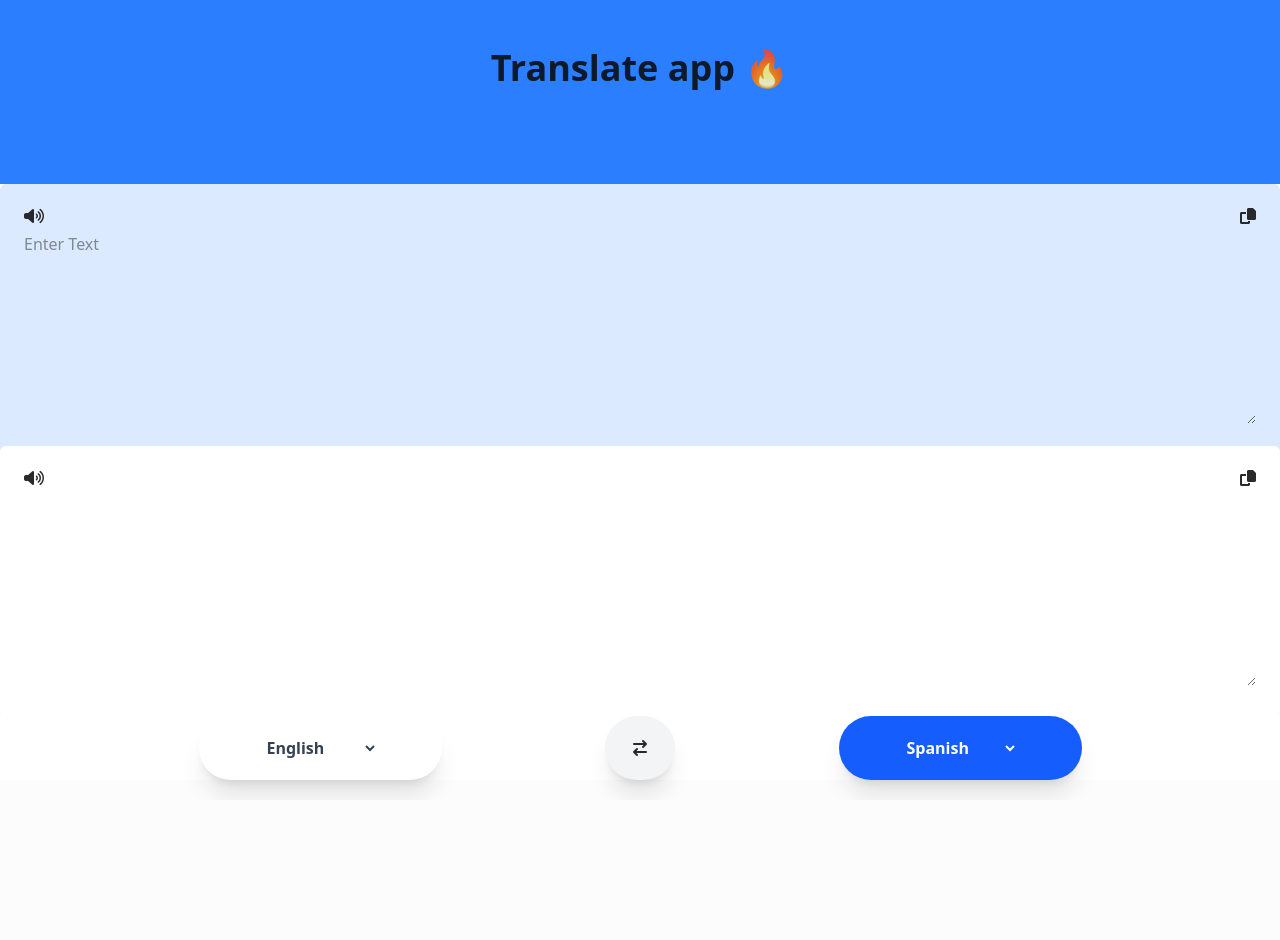
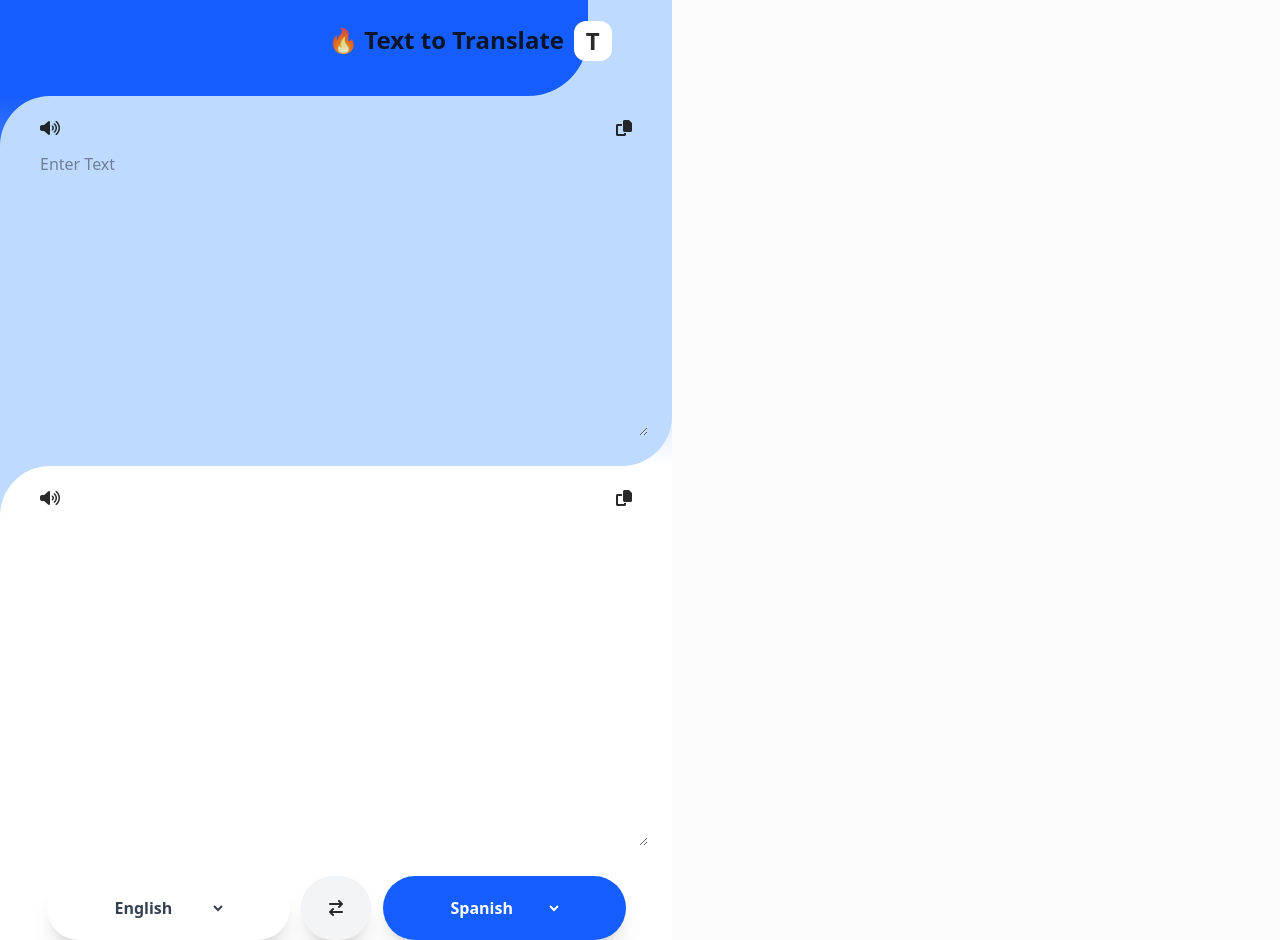
Before and after one commit to danilokosam/translator-app, a React (Vite) app: page / in a window 1280 px wide. Before the commit the page ends 800 px from the top, so only its background shows below. Built offline with nearby package versions, Linux system fonts and the light colour scheme.

Commit message:
fix: fixed ui style: update layout and styling for App, ActionsButtons, DisplayTextInput, and Translator components

```diff
--- a/src/App.jsx
+++ b/src/App.jsx
@@ -3,7 +3,7 @@ import { Translator } from "./components/Translator";
 
 function App() {
   return (
-    <div className="container h-screen my-auto align-middle items-center">
+    <div className="  h-screen  align-middle items-center">
       <Translator />
     </div>
   );
--- a/src/components/ActionsButtons.jsx
+++ b/src/components/ActionsButtons.jsx
@@ -1,7 +1,7 @@
 export const ActionsButtons = ({ id, onIconClick, error }) => {
 	return (
 		<>
-			<div className="icons flex justify-between ">
+			<div className="icons flex justify-between px-4">
 				{/* Icons for speak and copy actions */}
 				<i
 					className="fa-solid fa-volume-high"
--- a/src/components/DisplayTextInput.jsx
+++ b/src/components/DisplayTextInput.jsx
@@ -11,18 +11,21 @@ export const DisplayTextInput = ({
 	return (
 		<>
 			{/* Display text input ✍️*/}
-			<div className="text-input flex flex-col justify-between ">
-				<div className="w-full bg-blue-100 p-6 rounded-md ">
+			<div className="text-input   flex flex-col justify-between ">
+				<div className="bg-gradient-to-b from-blue-600 to-white">
+					<div className="relative w-full bg-blue-200 p-6 rounded-tl-[50px] rounded-br-[50px]  ">
 						<ActionsButtons error={error} id="from" onIconClick={onIconClick} />
 						<textarea
-						className="from-text w-full min-h-[200px] py-2 outline-0  "
+							className="from-text  w-full min-h-[300px] p-4 outline-0  "
 							placeholder="Enter Text"
 							value={fromText}
 							onChange={(e) => setFromText(e.target.value)}
 							aria-label="Source text for translation"
 						/>
 					</div>
-				<div className="w-full bg-white p-6 rounded-md -mt-2">
+				</div>
+				<div className="bg-blue-200">
+					<div className="w-full bg-white p-6 rounded-tl-[50px]  ">
 						<ActionsButtons id="to" onIconClick={onIconClick} />
 						{/* Display loading spinner ⏳ */}
 						{loading && (
@@ -32,13 +35,14 @@ export const DisplayTextInput = ({
 						)}
 
 						<textarea
-						className="to-text from-text  w-full min-h-[200px] py-2 outline-0"
+							className="to-text from-text  w-full min-h-[340px] p-4 outline-0"
 							value={toText}
 							readOnly
 							aria-label="Translated text"
 						/>
 					</div>
 				</div>
+			</div>
 		</>
 	);
 };
--- a/src/components/Translator.jsx
+++ b/src/components/Translator.jsx
@@ -38,10 +38,14 @@ export const Translator = () => {
 	);
 
 	return (
-		<div className="wrapper h-[calc(100%-20px)] flex flex-col justify-between">
+		<div className="wrapper max-w-2xl h-[calc(100%-20px)] bg-blue-600 flex flex-col justify-between">
 			{/* Display error ❌ */}
-			<div className="h-72 w-full bg-blue-500 text-center p-12">
-				<p className="text-4xl font-bold ">Translate app 🔥</p>
+			<div className="relative bg-blue-200">
+				<strong className="absolute right-[9%] top-[22%] text-2xl bg-white rounded-xl px-3 py-1">T</strong>
+
+			<div className="h-24 w-7/8 bg-blue-600 rounded-br-[60px]  text-center p-6">
+				<p className="text-2xl font-bold text-end ">🔥 Text to Translate</p>
+			</div>
 			</div>
 
 			<DisplayTextInput
```
Lines whose indentation alone changed are shown as unchanged.
